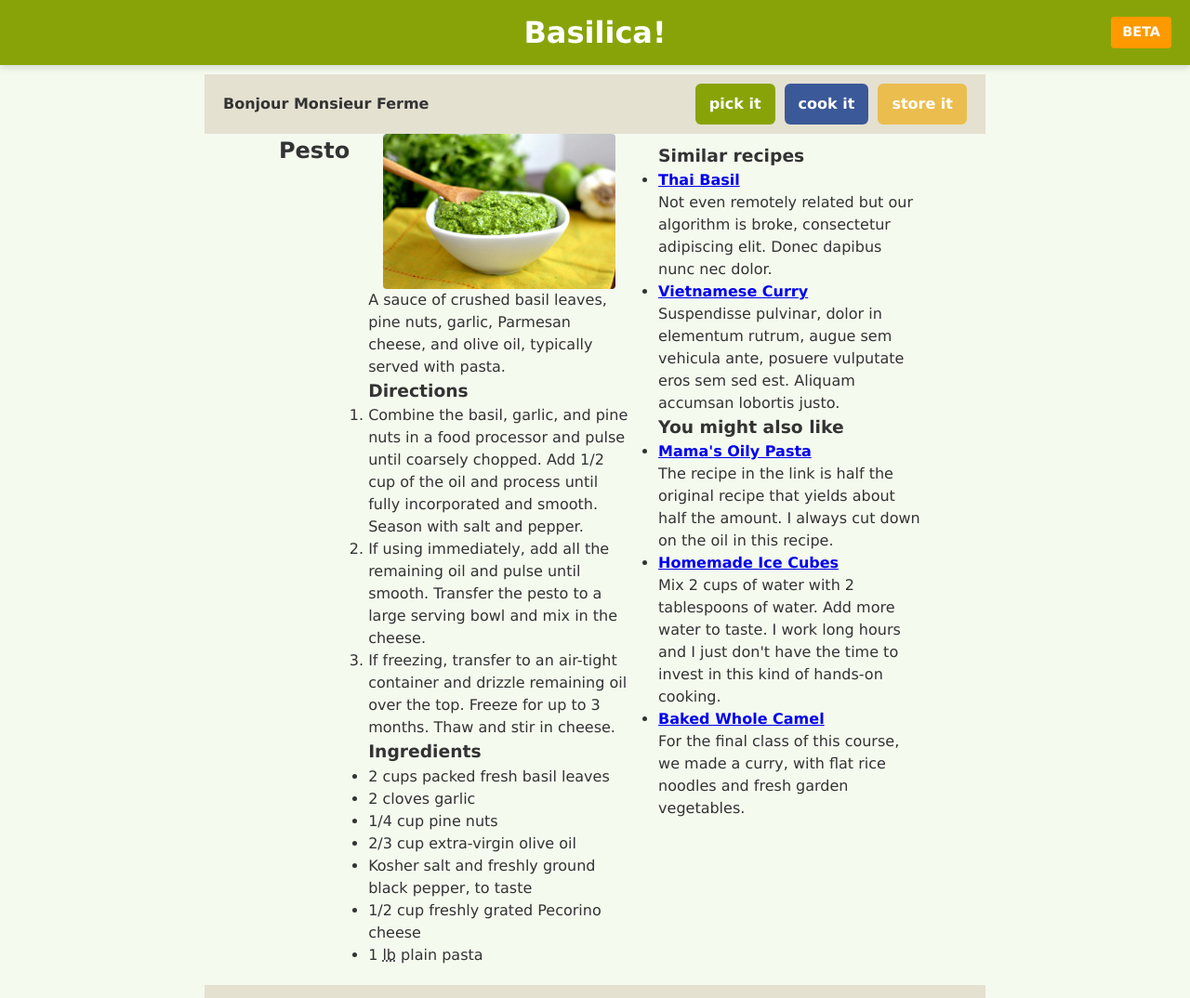
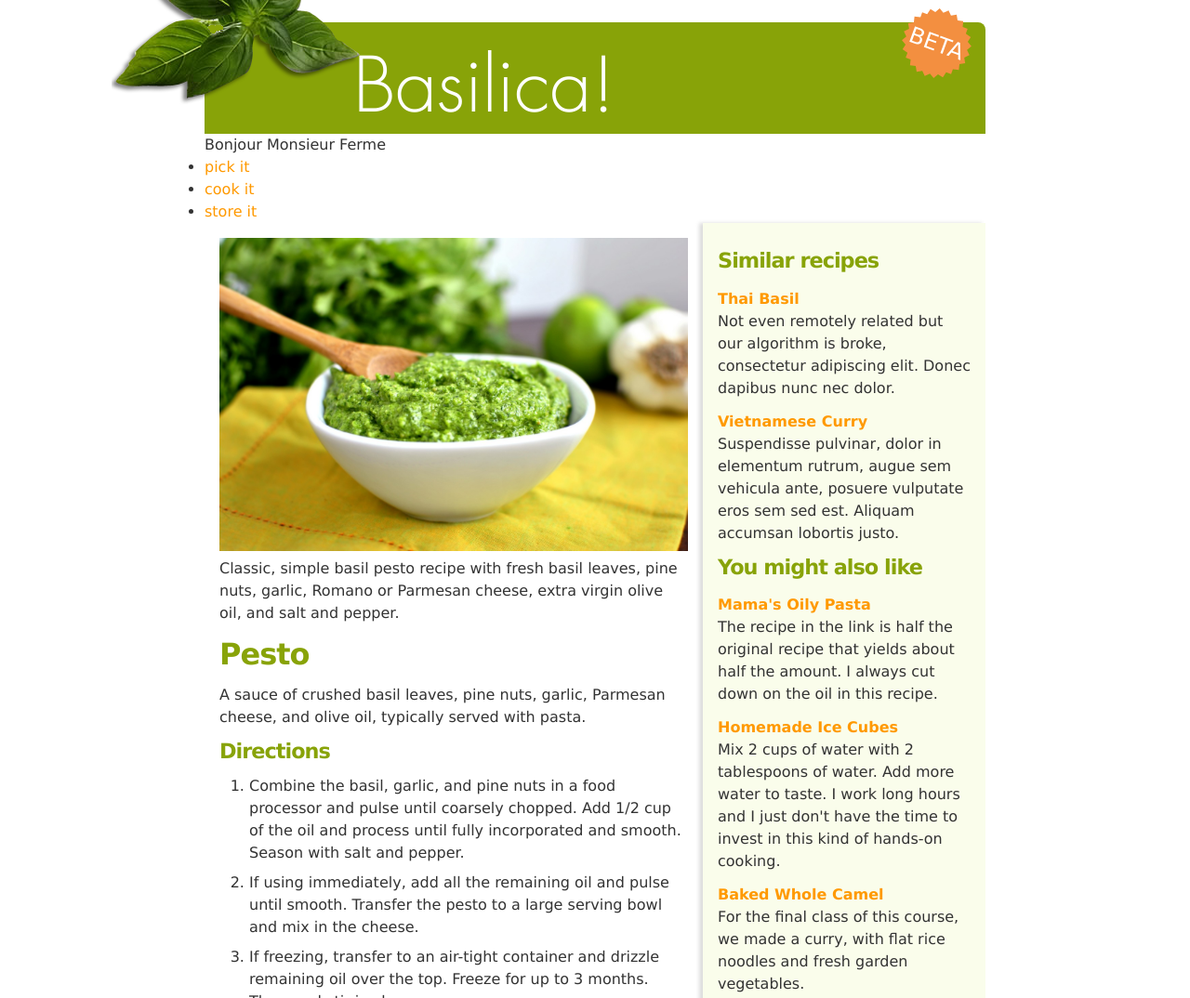
Before and after one commit to PoppaBear69/Basilica, a website: page app/index.html in a window 1280 px wide. Shown: the top 1074 px of the page at 93% size. Drawn offline with Linux system fonts and the light colour scheme.

Commit message:
in class

```diff
--- a/app/css/styles.css
+++ b/app/css/styles.css
@@ -1,204 +1,140 @@
+
+@font-face {
+  font-family: "futura_stdlight";
+  src: url("font/futurastd-light-webfont-webfont.woff2") format("woff2"),
+    url("font/futurastd-light-webfont-webfont.woff") format("woff");
+  font-weight: normal;
+  font-style: normal;
+}
+
 html {
   --basil-green: #88a308;
   --dark-gray: #333333;
-  --light-gray: #e4e1d1;
-  --light-green: #f5faef;
+  --light-gray: #999999;
   --orange: #f90;
-  --light-orange: #ebbd4e;
   --red: #f00;
   --max-width: 840px;
-  --radius: 4px;
+  /* --breakpoint: 640px; */
+  --light-green: #fafdeb;
 }
 
 * {
   margin: 0;
   padding: 0;
-  box-sizing: border-box;
 }
 
-header {
+::selection {
   background: var(--basil-green);
-  color: white;
-  display: flex;
-  align-items: center;
-  justify-content: center;
-  padding: 20px;
-  width: 100%;
-  position: fixed;
-  top: 0;
-  left: 0;
-  z-index: 1000;
-  height: 70px;
-  box-shadow: 0 4px 6px rgba(0, 0, 0, 0.1);
-}
-
-header h1 {
-  font-size: 2rem;
-  margin: 0;
-  text-align: center;
-  flex-grow: 1;
-  display: flex;
-  justify-content: center;
-  align-items: center;
-}
-
-.beta {
-  position: absolute;
-  right: 20px;
-  background: var(--orange);
-  color: white;
-  padding: 6px 12px;
-  border-radius: var(--radius);
-  font-size: 0.9rem;
-  text-transform: uppercase;
-  font-weight: bold;
-  text-decoration: none;
+  color: #fff;
 }
 
 body {
-  padding-top: 80px;
-  background-color: var(--light-green);
   font-family: "Lucida Sans", "Lucida Sans Regular", "Lucida Grande",
-      "Lucida Sans Unicode", Geneva, Verdana, sans-serif;
+    "Lucida Sans Unicode", Geneva, Verdana, sans-serif;
   line-height: 1.5;
   color: var(--dark-gray);
   max-width: var(--max-width);
   margin: 0 auto;
+  margin-top: 24px;
 }
 
-nav {
-  display: flex;
-  align-items: center;
-  justify-content: space-between;
-  padding: 10px 20px;
-  background: var(--light-gray);
+h2,
+h3 {
+  color: var(--basil-green);
+  margin: 8px 0;
+  font-size: 1.4rem;
+  letter-spacing: -1px;
 }
 
-nav p {
-  margin: 0;
-  font-weight: bold;
-  color: var(--dark-gray);
+h2 {
+  font-size: 2rem;
 }
 
-nav ul {
-  list-style: none;
-  display: flex;
-  gap: 10px;
-  margin: 0;
-  padding: 0;
+a {
+  color: var(--orange);
+  text-decoration: none;
+  transition: color 0.5s linear;
 }
 
-nav ul li a {
-  text-decoration: none;
-  padding: 8px 12px;
-  border-radius: var(--radius);
-  background: var(--light-orange);
-  color: var(--dark-gray);
-  font-weight: bold;
+a:hover {
+  color: var(--red);
 }
 
-nav ul li a:hover {
-  background: var(--orange);
-  color: white;
+li > h4 {
+  margin-top: 12px;
 }
 
-.content {
-  display: flex;
-  flex-wrap: wrap;
-  gap: 20px;
-  align-items: flex-start;
-  max-width: 700px;
-  margin: 0 auto;
-  margin-left: 80px;
+header {
+  height: 120px;
+  background: var(--basil-green);
+  border-radius: 8px 8px 0px 0px;
+  position: relative;
+  h1 {
+    background: url(img/basil.png) no-repeat;
+    font-family: futura_stdlight, sans-serif;
+    font-weight: normal;
+    color: #fff;
+    font-size: 5rem;
+    padding-left: 260px;
+    padding-top: 90px;
+    transform: translate(-100px, -80px);
+  }
+  a.beta {
+    background: url("img/burst.svg") no-repeat;
+    color: #fff;
+    font-size: 1.5rem;
+    position: absolute;
+    top: -20px;
+    right: 10px;
+    width: 85px;
+    height: 85px;
+    text-transform: uppercase;
+    display: flex;
+    justify-content: center;
+    align-items: center;
+    transform: rotate(20deg);
+    transition: all 1s ease;
+    &:hover {
+      transform: rotate(0deg) scale(1.2);
+    }
+  }
 }
 
-.content article {
-  flex: 1;
-  max-width: 50%;
+article,
+aside {
+  padding: 1rem;
 }
 
-article img {
-  width: 100%;
-  max-width: 250px;
-  height: auto;
-  display: block;
-  margin: 0 auto;
-  border-radius: var(--radius);
+aside li {
+  list-style: none;
 }
 
-.content aside {
-  flex: 1;
-  max-width: 50%;
-  padding: 10px;
+article li,
+article ol {
+  margin-left: 1rem;
+  margin-bottom: 0.5rem;
+}
+
+img {
+  width: 100%;
 }
 
 footer {
-  text-align: center;
-  padding: 20px;
-  margin-top: 20px;
-  background: var(--light-gray);
-  color: var(--dark-gray);
+  background-color: var(--basil-green);
+  padding: 1rem;
+  border-radius: 0 0 4px 4px;
+  margin-bottom: 2rem;
 }
 
-footer a {
-  color: var(--orange);
-  text-decoration: none;
+@media (width > 640px) {
+  .content {
+    display: flex;
+  }
+  article {
+    flex: 1 0 60%;
+  }
+  aside {
+    background: var(--light-green);
+    box-shadow: -4px 0px 4px #ddd;
+  }
 }
-
-footer a:hover {
-  color: var(--red);
-}
-.nav-pickit {
-  color: #f00;
-}
-
-/* NAVIGATION */
-nav {
-  display: flex;
-  align-items: center;
-  justify-content: space-between;
-  padding: 10px 20px;
-  background: var(--light-gray);
-}
-
-nav p {
-  margin: 0;
-  font-weight: bold;
-  color: var(--dark-gray);
-}
-
-nav ul {
-  list-style: none;
-  display: flex;
-  gap: 10px;
-  margin: 0;
-  padding: 0;
-}
-
-.nav-pickit a {
-  background: #88a308; /* Green */
-  color: white;
-}
-
-.nav-cookit a {
-  background: #3b5998; /* Blue */
-  color: white;
-}
-
-.nav-storeit a {
-  background: #ebbd4e; /* Yellow */
-  color: white;
-}
-
-nav ul li a {
-  text-decoration: none;
-  padding: 10px 15px;
-  border-radius: 6px;
-  font-weight: bold;
-  font-size: 1rem;
-  display: inline-block;
-}
-
-nav ul li a:hover {
-  filter: brightness(90%);
-}
--- a/app/index.html
+++ b/app/index.html
@@ -1,3 +1,4 @@
+
 <!DOCTYPE html>
 <html>
   <head>
@@ -5,8 +6,6 @@
 
     <meta name="viewport" content="width=device-width, initial-scale=1.0" />
     <link rel="stylesheet" href="css/styles.css" />
-
-
   </head>
 
   <body>
@@ -25,14 +24,27 @@
     </nav>
 
     <main class="content">
-      <h2 itemprop="name">Pesto</h2>
       <article itemscope itemtype="http://schema.org/Recipe">
-        <img
-          src="img/pesto.jpg"
-          alt="a bold of pesto with a wooden spoon in it"
-        />
+        <figure>
+          <img
+            alt="a bowl of pesto with a wooden spoon in it"
+            src="img/pesto.jpg"
+            srcset="
+              img/pesto/pesto_iodywc_c_scale,w_380.jpg   600w,
+              img/pesto/pesto_iodywc_c_scale,w_780.jpg  1024w,
+              img/pesto/pesto_iodywc_c_scale,w_1380.jpg 2048w
+            "
+            width="100%"
+            height="auto"
+          />
+          <figcaption>
+            Classic, simple basil pesto recipe with fresh basil leaves, pine
+            nuts, garlic, Romano or Parmesan cheese, extra virgin olive oil, and
+            salt and pepper.
+          </figcaption>
+        </figure>
 
-
+        <h2 itemprop="name">Pesto</h2>
 
         <p itemprop="description">
           A sauce of crushed basil leaves, pine nuts, garlic, Parmesan cheese,
```
